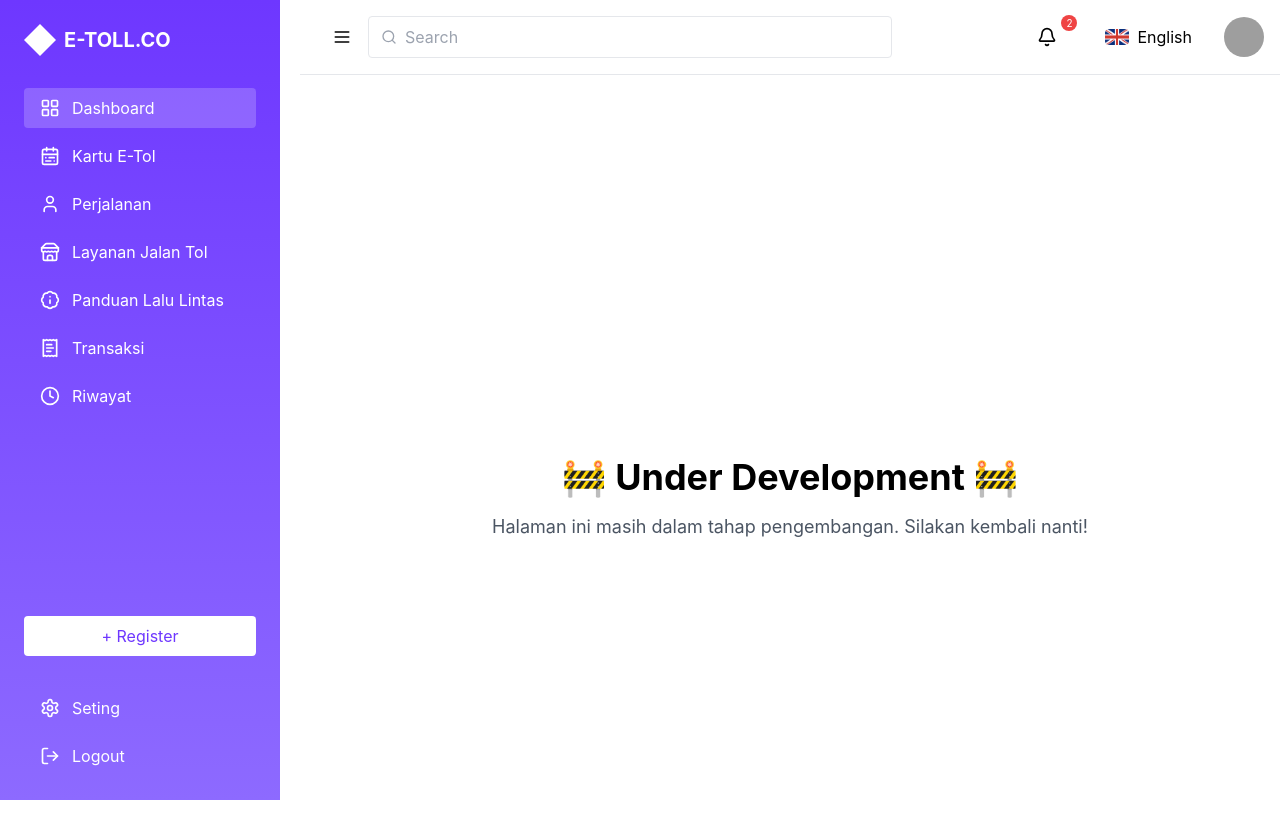
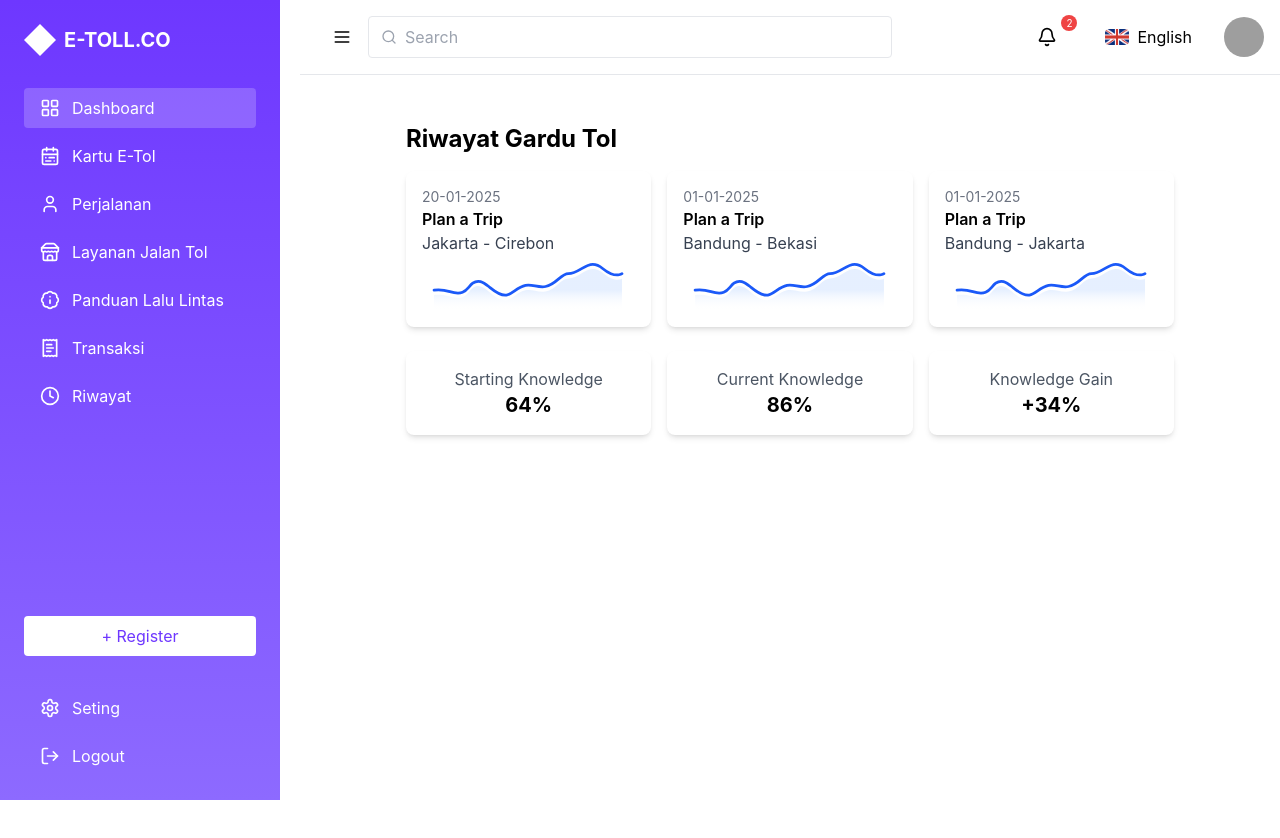
Before and after one commit to yoga220802/e-toll.co, a React (Create React App) app: page /history in a window 1280 px wide. Shown: the top 838 px of the page. After the commit the page ends 800 px from the top, so only its background shows below. Built offline with nearby package versions, Linux system fonts and the light colour scheme; grey boxes are pictures that could not be loaded.

Commit message:
feat: implement HistoryPage with trip history display and knowledge metrics

```diff
--- /dev/null
+++ b/src/data/tripHistory.json
@@ -0,0 +1,27 @@
+{
+    "history": [
+      {
+        "id": 1,
+        "date": "20-01-2025",
+        "title": "Plan a Trip",
+        "route": "Jakarta - Cirebon"
+      },
+      {
+        "id": 2,
+        "date": "01-01-2025",
+        "title": "Plan a Trip",
+        "route": "Bandung - Bekasi"
+      },
+      {
+        "id": 3,
+        "date": "01-01-2025",
+        "title": "Plan a Trip",
+        "route": "Bandung - Jakarta"
+      }
+    ],
+    "knowledgeMetrics": {
+      "starting": "64%",
+      "current": "86%",
+      "gain": "+34%"
+    }
+  }
--- a/src/pages/dashboard/history.jsx
+++ b/src/pages/dashboard/history.jsx
@@ -1,11 +1,55 @@
-import React from 'react';
-import { MainLayout } from '../../components/layouts/MainLayout';
-import UnderDevelopment from '../underDevelopment';
+import React, { useState, useEffect } from "react";
+import { MainLayout } from "../../components/layouts/MainLayout";
+// import UnderDevelopment from '../underDevelopment';
+import tripHistory from "../../data/tripHistory.json";
+import graphPlaceholder from "../../assets/images/graphPlaceholder.svg";
 
 export default function HistoryPage({ isSidebarVisible, toggleSidebar }) {
-  return (
-    <MainLayout isSidebarVisible={isSidebarVisible} toggleSidebar={toggleSidebar}>
-      <UnderDevelopment />
-    </MainLayout>
-  );
+	const [historyData, setHistoryData] = useState([]);
+	const [knowledgeMetrics, setKnowledgeMetrics] = useState({});
+
+	useEffect(() => {
+		// Simulasi fetch data dummy dari JSON
+		setHistoryData(tripHistory.history);
+		setKnowledgeMetrics(tripHistory.knowledgeMetrics);
+	}, []);
+	return (
+		<MainLayout isSidebarVisible={isSidebarVisible} toggleSidebar={toggleSidebar}>
+			<div className='p-6 flex justify-center'>
+				<div className='w-full max-w-3xl'>
+					<h1 className='text-2xl font-bold mb-4'>Riwayat Gardu Tol</h1>
+
+					{/* History Cards */}
+					<div className='grid grid-cols-1 md:grid-cols-3 gap-4'>
+						{historyData.map((item) => (
+							<div key={item.id} className='bg-white p-4 rounded-lg shadow-md'>
+								<p className='text-gray-500 text-sm'>{item.date}</p>
+								<h2 className='font-semibold'>{item.title}</h2>
+								<p className='text-gray-700'>{item.route}</p>
+								<div className='mt-2'>
+									<img src={graphPlaceholder} alt='Graph' className='w-full h-12' />
+								</div>
+							</div>
+						))}
+					</div>
+
+					{/* Knowledge Metrics */}
+					<div className='grid grid-cols-1 md:grid-cols-3 gap-4 mt-6'>
+						<div className='bg-white p-4 rounded-lg shadow-md text-center'>
+							<h3 className='text-gray-600'>Starting Knowledge</h3>
+							<p className='text-xl font-bold'>{knowledgeMetrics.starting}</p>
+						</div>
+						<div className='bg-white p-4 rounded-lg shadow-md text-center'>
+							<h3 className='text-gray-600'>Current Knowledge</h3>
+							<p className='text-xl font-bold'>{knowledgeMetrics.current}</p>
+						</div>
+						<div className='bg-white p-4 rounded-lg shadow-md text-center'>
+							<h3 className='text-gray-600'>Knowledge Gain</h3>
+							<p className='text-xl font-bold'>{knowledgeMetrics.gain}</p>
+						</div>
+					</div>
+				</div>
+			</div>
+		</MainLayout>
+	);
 }
```
Also changed, not shown: src/assets/images/graphPlaceholder.svg (added).
